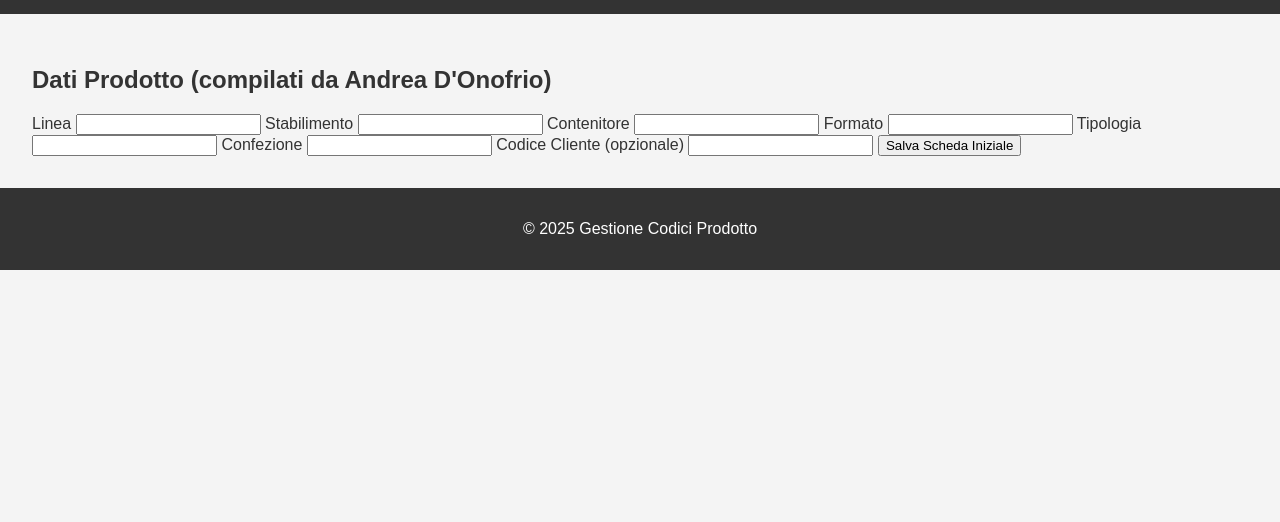
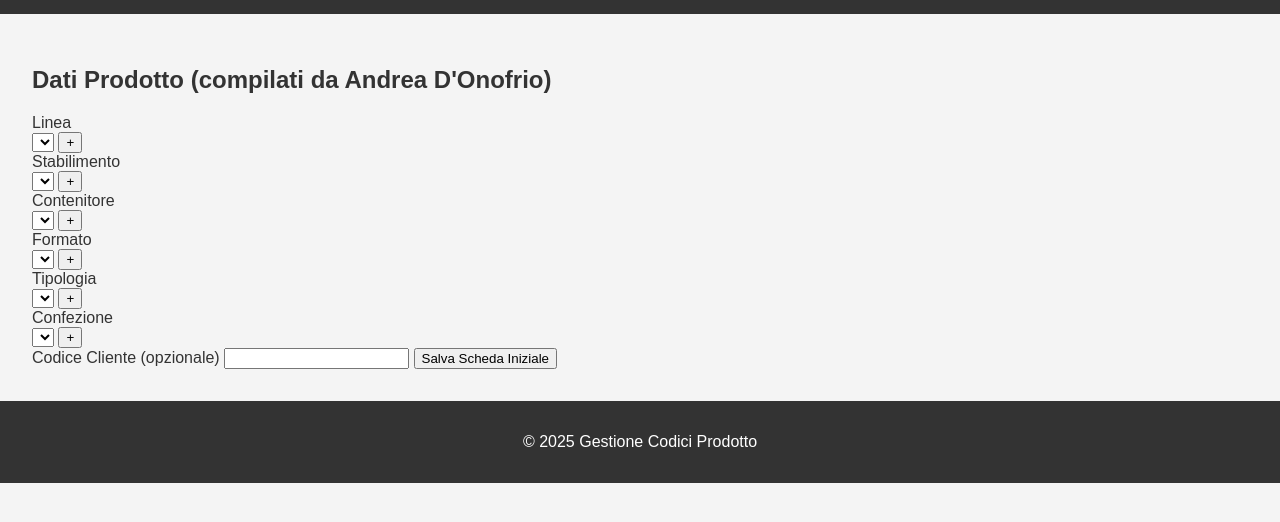
Before and after one commit to prcant83/gestione-codici, a website: page frontend/nuovo-prodotto.html in a window 1280 px wide. Shown: the part 116-638 px from the top of the page. Drawn offline with Linux system fonts and the light colour scheme.

Commit message:
Update nuovo-prodotto.html

```diff
--- a/frontend/nuovo-prodotto.html
+++ b/frontend/nuovo-prodotto.html
@@ -20,22 +20,40 @@
       <h2>Dati Prodotto (compilati da Andrea D'Onofrio)</h2>
 
       <label for="linea">Linea</label>
-      <input type="text" name="linea" id="linea" required>
+      <div class="field-with-button">
+        <select name="linea" id="linea" required></select>
+        <button type="button" onclick="aggiungiOpzione('linea')">+</button>
+      </div>
 
       <label for="stabilimento">Stabilimento</label>
-      <input type="text" name="stabilimento" id="stabilimento" required>
+      <div class="field-with-button">
+        <select name="stabilimento" id="stabilimento" required></select>
+        <button type="button" onclick="aggiungiOpzione('stabilimento')">+</button>
+      </div>
 
       <label for="contenitore">Contenitore</label>
-      <input type="text" name="contenitore" id="contenitore" required>
+      <div class="field-with-button">
+        <select name="contenitore" id="contenitore" required></select>
+        <button type="button" onclick="aggiungiOpzione('contenitore')">+</button>
+      </div>
 
       <label for="formato">Formato</label>
-      <input type="text" name="formato" id="formato" required>
+      <div class="field-with-button">
+        <select name="formato" id="formato" required></select>
+        <button type="button" onclick="aggiungiOpzione('formato')">+</button>
+      </div>
 
       <label for="tipologia">Tipologia</label>
-      <input type="text" name="tipologia" id="tipologia" required>
+      <div class="field-with-button">
+        <select name="tipologia" id="tipologia" required></select>
+        <button type="button" onclick="aggiungiOpzione('tipologia')">+</button>
+      </div>
 
       <label for="confezione">Confezione</label>
-      <input type="text" name="confezione" id="confezione" required>
+      <div class="field-with-button">
+        <select name="confezione" id="confezione" required></select>
+        <button type="button" onclick="aggiungiOpzione('confezione')">+</button>
+      </div>
 
       <label for="codice_cliente">Codice Cliente (opzionale)</label>
       <input type="text" name="codice_cliente" id="codice_cliente">
@@ -47,5 +65,7 @@
   <footer class="footer">
     <p>&copy; 2025 Gestione Codici Prodotto</p>
   </footer>
+
+  <script src="/scripts/nuovo-prodotto.js"></script>
 </body>
 </html>
```
